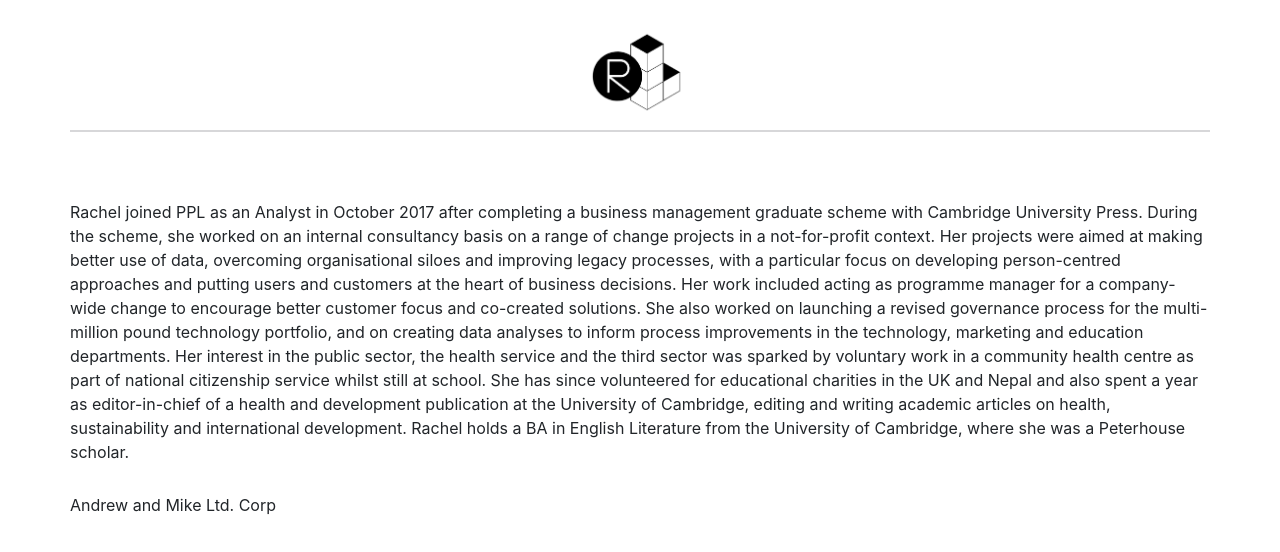
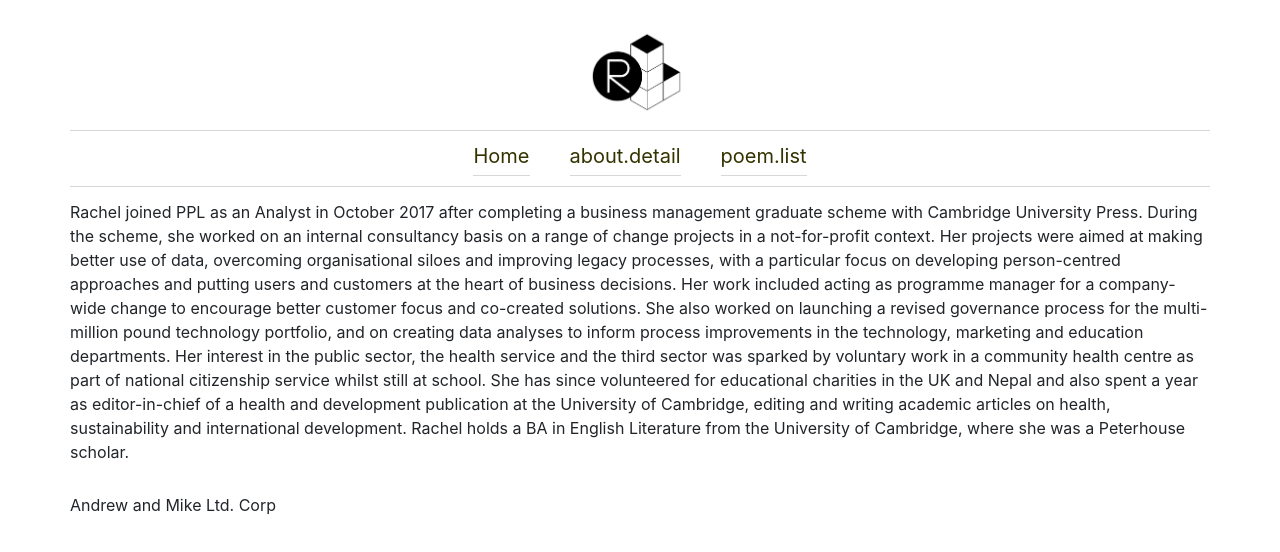
Before and after one commit to andrewlew1s/RLWebsite, a Vue app: page /poems in a window 1280 px wide. Shown: the top 552 px of the page. Built offline with nearby package versions, Linux system fonts and the light colour scheme.

Commit message:
set auto to true

```diff
--- a/src/components/Header.vue
+++ b/src/components/Header.vue
@@ -4,7 +4,7 @@
 
 		<b-img src="../assets/images/logo2.png" class="logo"></b-img>
 
-		<menue class="menu" auto></menue>
+		<menue class="menu" :auto="true"></menue>
 
 	</div>
 </div>
```
